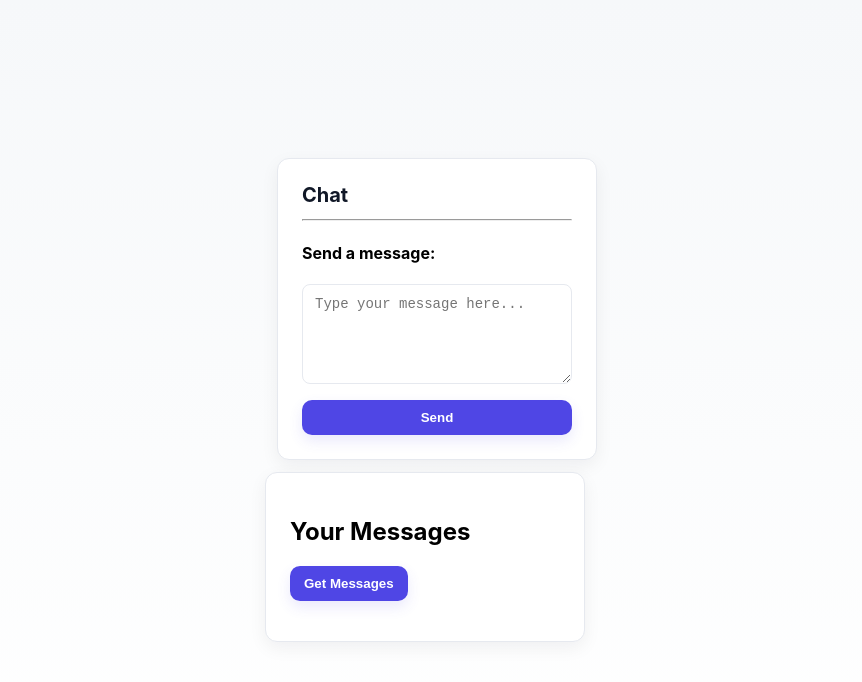
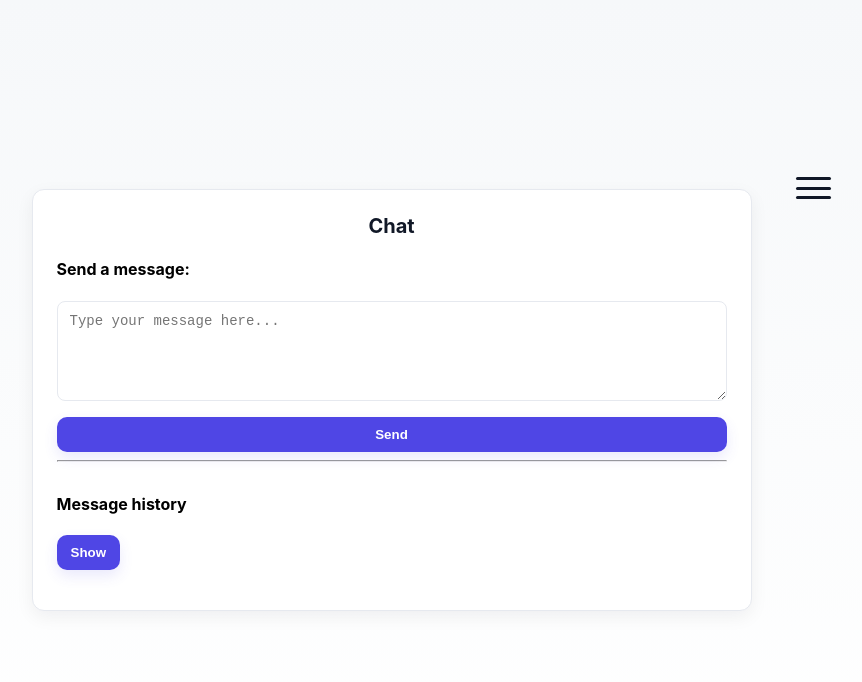
Before and after one commit to Natti94/Individuelluppgift_Avancerad_Javascript, a React (Vite) app in the folder chat-app/: page /chat in a window 1280 px wide. Shown: the top 682 px of the page, without its empty margins (215-1077 px from the left). Built offline with nearby package versions, Linux system fonts and the light colour scheme.

Commit message:
added SideNav component, for logout purposes

```diff
--- a/chat-app/src/App.css
+++ b/chat-app/src/App.css
@@ -5,7 +5,6 @@
   justify-content: center;
   align-items: flex-start;
   width: 100vw;
-  min-height: 80vh;
   gap: 32px;
 }
 
@@ -14,17 +13,26 @@
   max-width: 480px;
 }
 
+h1,
+h2 {
+  text-align: center;
+}
+
 .user-messages-container {
   flex: 1 1 0;
   max-width: 400px;
+  min-width: 320px;
   align-self: flex-start;
   background: var(--card);
   border: 1px solid var(--border);
   border-radius: var(--radius);
   padding: 24px;
   box-shadow: 0 6px 18px rgba(16, 24, 40, 0.06);
-  margin: 12px 0;
-  min-width: 320px;
+  margin: 12px;
+  display: flex;
+  flex-direction: column;
+  align-items: stretch;
+  text-align: left;
 }
 
 .messages-list {
@@ -40,6 +48,13 @@
   display: flex;
   flex-direction: column;
   align-items: flex-end;
+  max-width: 90%;
+}
+
+.user-message-item {
+  background: var(--accent);
+  color: #fff;
+  align-self: flex-end;
 }
 
 .message-item p {
@@ -52,6 +67,7 @@
   color: var(--muted);
   align-self: flex-end;
 }
+
 :root {
   --bg: #f6f8fa;
   --card: #ffffff;
@@ -107,7 +123,8 @@ body,
 /* HEADER */
 .register-container h2,
 .login-container h2,
-.chat-container h1 {
+.chat-container h1,
+.chat-container h2 {
   margin: 0 0 12px 0;
   font-size: 20px;
   color: #111827;
@@ -261,6 +278,65 @@ button:active {
   border-top-left-radius: 16px;
 }
 
+
+/* HAMBURGAR IKON */
+.hamburger {
+  width: 35px;
+  height: 22px;
+  display: flex;
+  flex-direction: column;
+  justify-content: space-between;
+  cursor: pointer;
+  z-index: 1100;
+}
+
+.hamburger span {
+  height: 3px;
+  width: 100%;
+  background: #111827;
+  border-radius: 2px;
+  transition: all 0.3s ease;
+}
+
+/* Sidomenyn */
+.side-nav {
+  position: fixed;
+  top: 0;
+  left: -240px;
+  width: 240px;
+  height: 100%;
+  background: var(--card);
+  border-right: 1px solid var(--border);
+  box-shadow: 2px 0 12px rgba(0,0,0,0.08);
+  display: flex;
+  flex-direction: column;
+  padding: 20px;
+  transition: left 0.3s ease;
+  z-index: 1000;
+}
+
+/* När menyn är öppen */
+.side-nav.open {
+  left: 0;
+}
+
+/* Logout-knappen i menyn */
+.side-nav button {
+  padding: 10px 14px;
+  border-radius: 8px;
+  border: none;
+  background: var(--accent);
+  color: #fff;
+  font-weight: 600;
+  cursor: pointer;
+  margin-top: auto;
+  transition: background 0.2s ease;
+}
+
+.side-nav button:hover {
+  background: var(--accent-600);
+}
+
 /* SMÅ SKÄRMAR */
 @media (max-width:640px) {
 
--- a/chat-app/src/App.jsx
+++ b/chat-app/src/App.jsx
@@ -1,9 +1,7 @@
 import { BrowserRouter, Routes, Route, Navigate } from "react-router-dom";
-import Register from "./components/Auth/Register";
-import Login from "./components/Auth/Login";
-import Logout from "./components/Auth/Logout";
-import Chat from "./components/Chat/Chat";
-import SideNav from "./components/SideNav/SideNav";
+import Register from "./components/auth/Register";
+import Login from "./components/auth/Login";
+import Chat from "./components/chat/Chat";
 import "./App.css";
 
 function App() {
@@ -14,9 +12,7 @@ function App() {
           <Route path="/" element={<Navigate to="/register" />} />
           <Route path="/register" element={<Register />} />
           <Route path="/login" element={<Login />} />
-          <Route path="/logout" element={<Logout />} />
           <Route path="/chat" element={<Chat />} />
-          <Route path="/sidenav" element={<SideNav to="/login" />} />
         </Routes>
       </BrowserRouter>
     </div>
--- a/chat-app/src/components/SideNav/SideNav.jsx
+++ b/chat-app/src/components/SideNav/SideNav.jsx
@@ -1,16 +1,22 @@
-import Logout from "../Auth/Logout";
+import { useState } from "react";
+import { Link } from "react-router-dom";
 
 function SideNav() {
+  const [open, setOpen] = useState(false);
+
   return (
-    <nav className="side-nav">
-      <ul>
-        <li>
-          <a href="/logout">
-            <Logout />
-          </a>
-        </li>
-      </ul>
-    </nav>
+    <>
+      <div className="hamburger" onClick={() => setOpen(!open)}>
+        <span></span>
+        <span></span>
+        <span></span>
+      </div>
+      <div className={`side-nav ${open ? "open" : ""}`}>
+        <Link to="/login">
+          <button>Logout</button>
+        </Link>
+      </div>
+    </>
   );
 }
 
--- a/chat-app/src/components/auth/login.jsx
+++ b/chat-app/src/components/auth/login.jsx
@@ -1,5 +1,5 @@
 import { useState } from "react";
-import { generateCsrf, loginUser } from "../../services";
+import { generateCsrf, loginUser } from "../../Services";
 import { Link, useNavigate } from "react-router-dom";
 
 function Login() {
--- a/chat-app/src/components/auth/logout.jsx
+++ /dev/null
@@ -1,20 +0,0 @@
-import { useEffect } from "react";
-import { useNavigate } from "react-router-dom";
-
-function Logout() {
-  const navigate = useNavigate();
-
-  useEffect(() => {
-    fetch("https://chatify-api.up.railway.app/auth/logout", {
-      method: "POST",
-      credentials: "include",
-
-    }).finally(() => {
-      navigate("/register");
-    });
-  }, [navigate]);
-
-  return <p>Logging out...</p>;
-}
-
-export default Logout;
--- a/chat-app/src/components/auth/register.jsx
+++ b/chat-app/src/components/auth/register.jsx
@@ -1,5 +1,5 @@
 import { useState } from "react";
-import { generateCsrf, registerUser } from "../../services";
+import { generateCsrf, registerUser } from "../../Services";
 import { Link, useNavigate } from "react-router-dom";
 
 function Register() {
@@ -15,11 +15,8 @@ function Register() {
       const csrfToken = await generateCsrf();
       await registerUser(username, password, email, csrfToken);
       navigate("/login");
-    } catch (err) {
-      setError(
-        "Registration failed. Please check your input and try again",
-        err
-      );
+    } catch {
+      setError("Registration failed. Please check your input and try again.");
     }
   }
 
--- a/chat-app/src/components/chat/chat.jsx
+++ b/chat-app/src/components/chat/chat.jsx
@@ -1,65 +1,81 @@
-import { useState, useEffect } from "react";
-import { postMessages, getUserMessages, getAllMessages } from "../../services";
+import { useState } from "react";
+import { postMessages, getUserMessages } from "../../Services";
+import SideNav from "../sideNav/sideNav";
 
 function Chat() {
-  const [userMessage, setUserMessage] = useState("");
-  const [allConversations, setAllConversations] = useState([]);
-  const [error, setError] = useState(null);
-  const [success, setSuccess] = useState(false);
+  const [sendMessage, setSendMessage] = useState("");
+  const [userMessages, setUserMessages] = useState([]);
+  const [errorSendMessage, setErrorSendMessage] = useState(null);
+  const [successSendMessage, setSuccessSendMessage] = useState(false);
+  const [errorGetMessages, setErrorGetMessages] = useState(null);
+  const [successGetMessages, setSuccessGetMessages] = useState(false);
 
   async function handleSendMessage(e) {
     e.preventDefault();
     try {
-      await postMessages(userMessage);
-      setUserMessage("");
-      setSuccess(true);
-    } catch (err) {
-      setError("Failed to send message. Please try again.", err);
+      await postMessages(sendMessage);
+      setSendMessage("");
+      setSuccessSendMessage(true);
+      setErrorSendMessage(null);
+      setTimeout(() => setSuccessSendMessage(false), 2000);
+    } catch {
+      setErrorSendMessage("Failed to send message. Please try again.");
+      setSuccessSendMessage(false);
+      setTimeout(() => setErrorSendMessage(null), 2000);
     }
-    setSuccess(false);
   }
 
   async function handleGetMessages(e) {
     e.preventDefault();
     try {
-      await getUserMessages(userMessage);
-      setUserMessage("");
-      setSuccess(true);
-    } catch (err) {
-      setError("Failed to fetch messages. Please try again.", err);
+      await getUserMessages(userMessages);
+      setUserMessages([]);
+      setSuccessGetMessages(true);
+      setErrorGetMessages(null);
+      setTimeout(() => setSuccessGetMessages(false), 2000);
+    } catch {
+      setErrorGetMessages("Failed to fetch messages. Please try again.");
+      setSuccessGetMessages(false);
+      setTimeout(() => setErrorGetMessages(null), 2000);
     }
-    setSuccess(false);
   }
 
   return (
-    <div>
+    <div className="chat-page-root">
       <div className="chat-container">
         <h1>Chat</h1>
-        <hr />
         <h4>Send a message:</h4>
         <form onSubmit={handleSendMessage}>
           <textarea
-            value={userMessage}
-            onChange={(e) => setUserMessage(e.target.value)}
+            value={sendMessage}
+            onChange={(e) => setSendMessage(e.target.value)}
             placeholder="Type your message here..."
           />
           <button type="submit">Send</button>
+          {successSendMessage && (
+            <p className="success">Message sent successfully!</p>
+          )}
+          {errorSendMessage && <p className="error">{errorSendMessage}</p>}
         </form>
-        {success && <p className="success">Messages fetched successfully!</p>}
-        {error && <p className="error">{error}</p>}
-      </div>
-      <div className="user-messages-container">
-        <h2>Your Messages</h2>
-        <button onClick={handleGetMessages}>Get Messages</button>
-        <div className="messages-list">
-          {allConversations.map((message, index) => (
-            <div key={index} className="message-item">
-              <p>{message.text}</p>
-              <span>{new Date(message.createdAt).toLocaleString()}</span>
-            </div>
-          ))}
+        <hr />
+        <div style={{ marginTop: 32 }}>
+          <h4>Message history</h4>
+          <button onClick={handleGetMessages}>Show</button>
+          <div className="messages-list">
+            {userMessages.map((message, index) => (
+              <div key={index} className="message-item user-message-item">
+                <p>{message.text}</p>
+                <span>{new Date(message.createdAt).toLocaleString()}</span>
+              </div>
+            ))}
+            {successGetMessages && (
+              <p className="success">Messages fetched successfully!</p>
+            )}
+            {errorGetMessages && <p className="error">{errorGetMessages}</p>}
+          </div>
         </div>
       </div>
+        <SideNav />
     </div>
   );
 }
--- a/chat-app/src/services.js
+++ b/chat-app/src/services.js
@@ -84,30 +84,36 @@ export async function loginUser(username, password, csrfToken) {
   );
 }
 
+export async function logoutUser() {
+  try {
+    sessionStorage.removeItem("token");
+    return { success: true, message: "Logout successful" };
+  } catch {
+    return Promise.reject({
+      success: false,
+      message: "Logout failed. Please try again.",
+    });
+  }
+}
+
 // -----------------------------------------------------------------------
 
 // MEDDELANDEN
 // POSTA MEDDALNDEN SOM INLOGGAD ANVÄNDARE - POST
 
-export async function postMessages(text, conversationId) {
+export async function postMessages(text) {
   const res = await fetch("https://chatify-api.up.railway.app/messages", {
     method: "POST",
     headers: {
       "Content-Type": "application/json",
       Authorization: `Bearer ${sessionStorage.getItem("token")}`,
     },
-    body: JSON.stringify({ text, conversationId }),
+    body: JSON.stringify({ text }),
   });
 
   if (res.ok) {
     const data = await handleSuccess(res, "Messages sent successfully");
-
-    if (data.conversationId) {
-      localStorage.setItem("conversationId", data.conversationId);
-    } else {
-      console.warn("No conversationId received in message response.");
-    }
-    return data.messages;
+    return data.postMessages;
   }
 
   await handleError(res, "Failed to send messages. Please try again.");
@@ -152,13 +158,13 @@ export async function getUserMessages() {
   );
 
   if (res.ok) {
-    const data = await handleSuccess(res, "Conversations fetched successfully");
-    return data.conversations;
+    const data = await handleSuccess(res, "Messages fetched successfully");
+    return data.messages;
   } else {
-    console.warn("No conversations received in response.");
+    console.warn("No messages received in response.");
   }
 
-  await handleError(res, "Failed to fetch conversations. Please try again.");
+  await handleError(res, "Failed to fetch messages. Please try again.");
 }
 
 export async function getAllConversations() {
```
